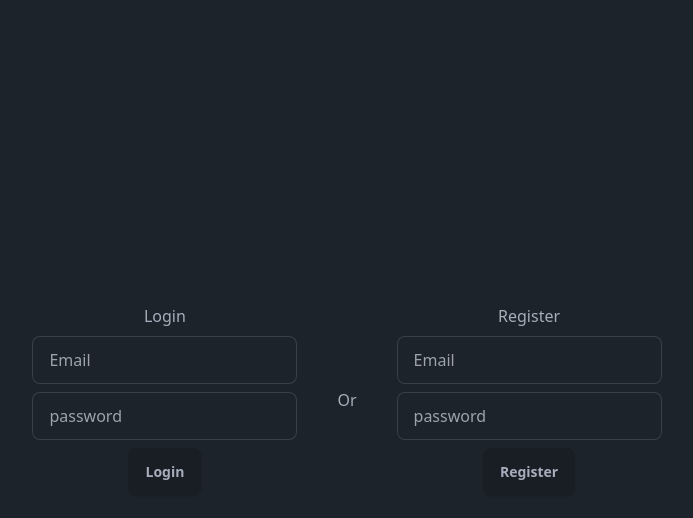
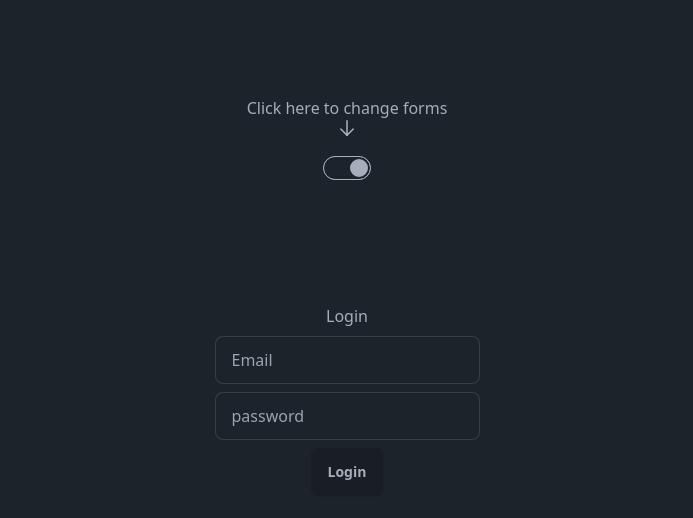
Before and after one commit to VoidRB/HNSTBooking, a Vue app in the folder client/: page / in a window 1280 px wide. Shown: the top 518 px of the page, without its empty margins (293-986 px from the left). Built offline with nearby package versions, Linux system fonts and the light colour scheme.

Commit message:
chore: Made the login/register page a bit better and more user friendly

```diff
--- a/client/src/components/RegisterForm.vue
+++ b/client/src/components/RegisterForm.vue
@@ -5,12 +5,18 @@ import { reactive } from 'vue'
 
 const user = reactive({
   email: '',
+  name: '',
+  gender: 'Gender',
+  age: '',
   password: '',
 })
 const register = async () => {
   try {
     const response = await axios.post('/api/register', {
       email: user.email,
+      name: user.name,
+      gender: user.gender,
+      age: user.age,
       password: user.password,
     })
     router.push({ name: 'AppointmentView' })
@@ -22,11 +28,34 @@ const register = async () => {
 <template>
   <form class="flex flex-col items-center gap-2">
     <label for="LoginForm">Register</label>
+
     <input
       v-model="user.email"
-      type="text"
+      type="email"
       placeholder="Email"
       autocomplete="email"
+      class="input input-bordered w-full max-w-xs"
+    />
+    <input
+      v-model="user.name"
+      type="text"
+      placeholder="Name"
+      autocomplete="name"
+      class="input input-bordered w-full max-w-xs"
+    />
+    <select v-model="user.gender" class="select select-bordered w-full max-w-xs">
+      <option disabled selected>Gender</option>
+      <option>Male</option>
+      <option>Female</option>
+      <option>Other</option>
+    </select>
+    <input
+      v-model="user.age"
+      min="0"
+      max="100"
+      type="number"
+      placeholder="Age"
+      autocomplete="age"
       class="input input-bordered w-full max-w-xs"
     />
     <input
--- a/client/src/views/HomeView.vue
+++ b/client/src/views/HomeView.vue
@@ -1,12 +1,33 @@
 <script setup lang="ts">
 import LoginForm from '@/components/LoginForm.vue'
 import RegisterForm from '@/components/RegisterForm.vue'
+import { ref } from 'vue'
+
+const formState = ref(true)
+
+const changeForms = () => {
+  formState.value = !formState.value
+}
 </script>
 
 <template>
-  <div class="flex h-full w-full items-center justify-center gap-10">
-    <LoginForm />
-    <section>Or</section>
-    <RegisterForm />
+  <div class="flex h-full w-full flex-col items-center justify-center gap-10">
+    <section class="fixed top-24 flex flex-col">
+      <h1 class="text-center">Click here to change forms</h1>
+      <i class="pi pi-arrow-down self-center"></i>
+      <input
+        type="checkbox"
+        class="toggle mt-5 self-center"
+        :checked="formState"
+        @click="changeForms()"
+      />
+    </section>
+
+    <section v-if="formState">
+      <LoginForm />
+    </section>
+    <section v-else>
+      <RegisterForm />
+    </section>
   </div>
 </template>
```
